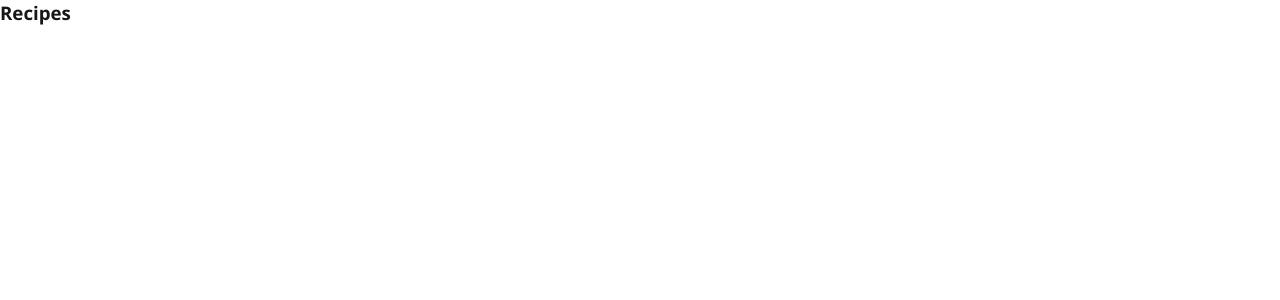
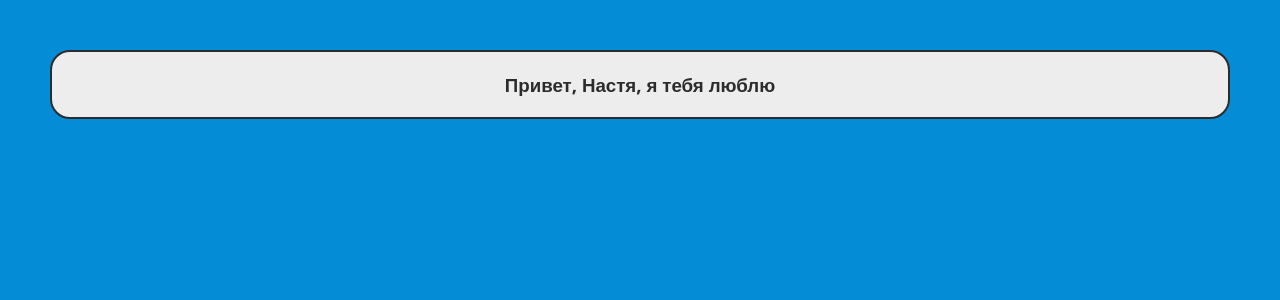
Before and after one commit to Suyukee/recipes, a Next.js app: page / in a window 1280 px wide. Shown: the top 300 px of the page. Built offline with nearby package versions, Linux system fonts and the light colour scheme.

Commit message:
Тестирую функционал

```diff
--- a/src/app/globals.css
+++ b/src/app/globals.css
@@ -1,13 +1,9 @@
 :root {
-  --background: #ffffff;
-  --foreground: #171717;
-}
-
-@media (prefers-color-scheme: dark) {
-  :root {
-    --background: #0a0a0a;
-    --foreground: #ededed;
-  }
+	--background: #048cd6;
+	--whiteElement: #ededed;
+	--blackElement: #2c2c2c;
+	--yellowElement: #ffc567;
+	--purpleElement: #b195f3;
 }
 
 html,
@@ -17,9 +13,8 @@ body {
 }
 
 body {
-  color: var(--foreground);
+	color: var(--blackElement);
 	background: var(--background);
-  font-family: Arial, Helvetica, sans-serif;
 	-webkit-font-smoothing: antialiased;
 	-moz-osx-font-smoothing: grayscale;
 }
@@ -35,8 +30,13 @@ a {
 	text-decoration: none;
 }
 
-@media (prefers-color-scheme: dark) {
-  html {
-    color-scheme: dark;
+.box {
+	margin: 50px;
+	padding: 20px;
+
+	background: var(--whiteElement);
+	border: 2px solid var(--blackElement);
+	border-radius: 20px;
+
+	text-align: center;
 }
-}
--- a/src/app/page.tsx
+++ b/src/app/page.tsx
@@ -2,7 +2,9 @@ export default function Home() {
 	return (
 		<div>
 			<main>
-				<h3>Recipes</h3>
+				<div className="box">
+					<h3>Привет, Настя, я тебя люблю</h3>
+				</div>
 			</main>
 		</div>
 	);
```
Lines whose indentation alone changed are shown as unchanged.
